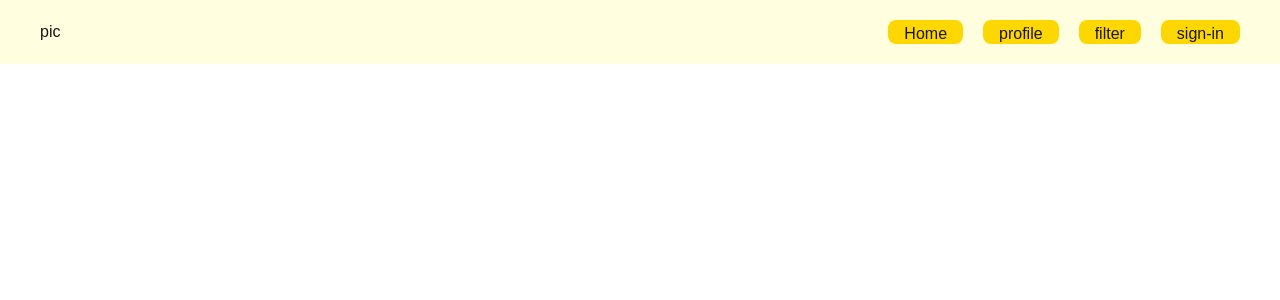
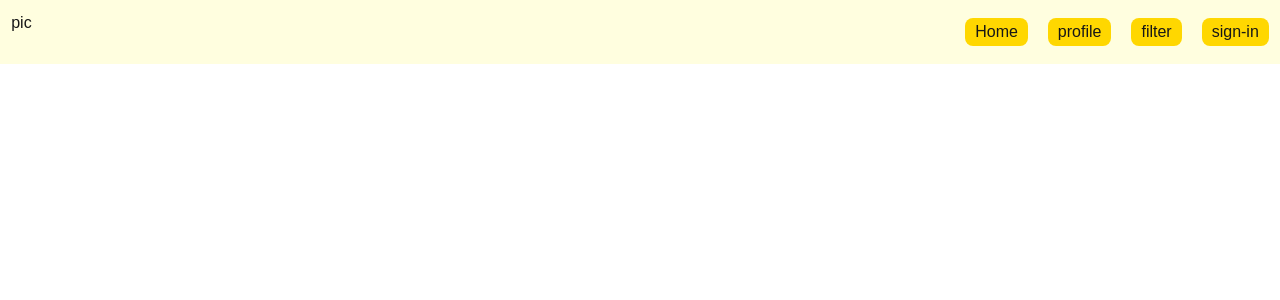
Before and after one commit to JoshuaPerras/StudyComb, a Next.js app: page / in a window 1280 px wide. Shown: the top 300 px of the page. Built offline with nearby package versions, Linux system fonts and the light colour scheme.

Commit message:
small header fix

```diff
--- a/src/components/Header.css
+++ b/src/components/Header.css
@@ -1,23 +1,23 @@
 .head{
     display: flex;
     justify-content: space-between;
-    padding: 20px 40px;
+    padding: 0.7em;
     background-color: #FFFEDF;
     height: 8vh;
 }
 
-h1 {
-    font-size: 16px;
-}
+
 
 .menu{
     display: flex;
     gap: 20px;
+
 }
 
 .text{
     background-color: gold;
-    padding: 2px 16px;
     border-radius: 8px;
-
+    padding: 2px 10px;
+    font-size: 16px;
+    align-self: center;
 }
--- a/src/components/Header.tsx
+++ b/src/components/Header.tsx
@@ -6,8 +6,8 @@
         <div className="head">
             <h1>pic</h1>
             <div className="menu">
-                <Link href='/' className='text'>Home</Link>
-                <Link href='/profile' className='text'>profile</Link>
+                <div className='text'><Link href='/' >Home</Link></div>
+                <div className='text'><Link href='/profile' >profile</Link></div>
                 <div className='text'>filter</div>
                 <div className='text'>sign-in</div>
             </div>
```
